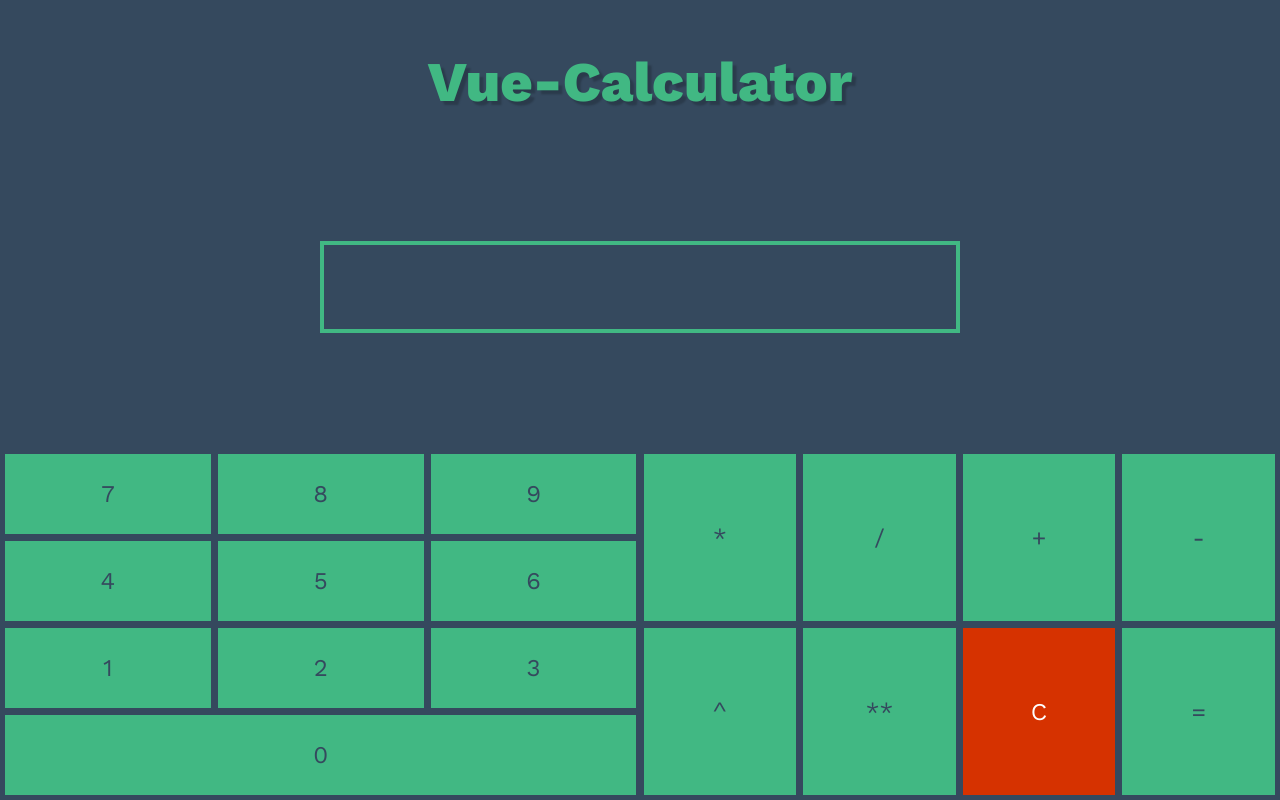
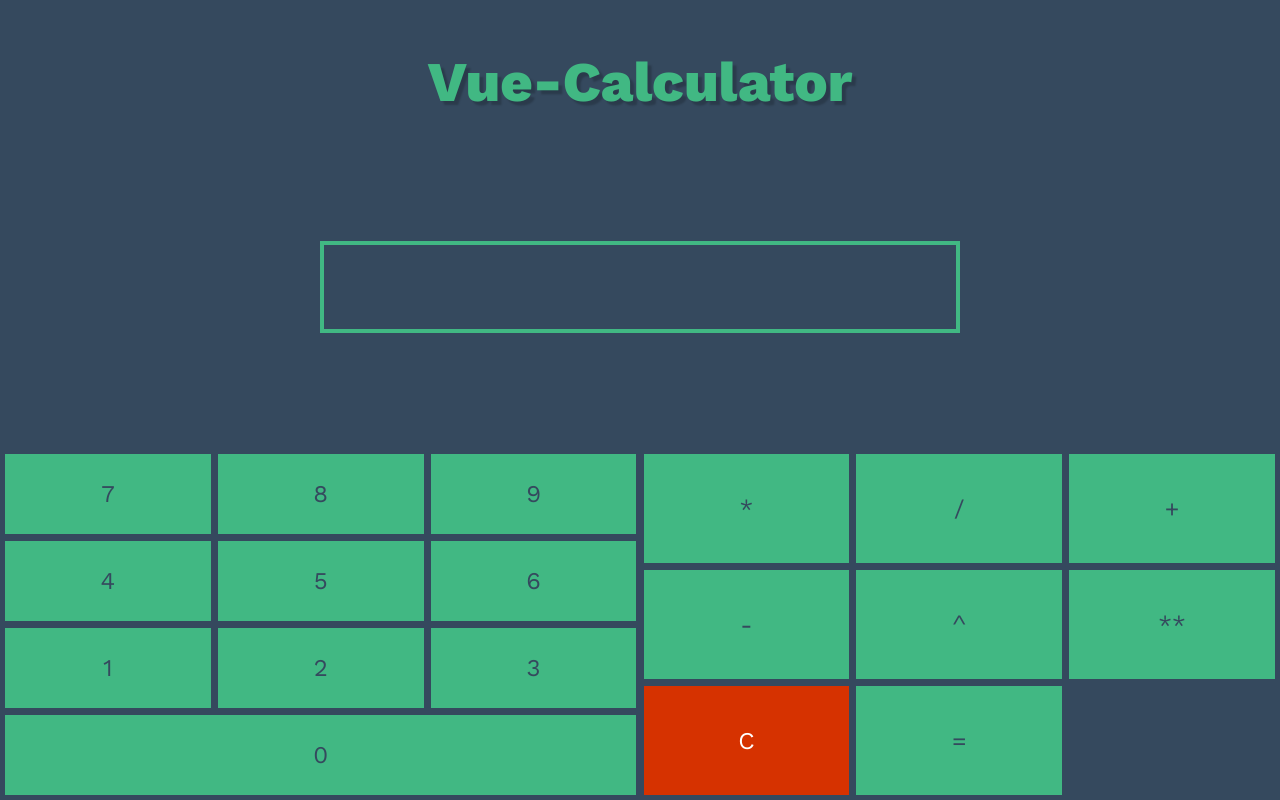
Before and after one commit to steelWinds/vue-calculate, a Vue app: page / in a window 1280 px wide. Built offline with nearby package versions, Linux system fonts and the light colour scheme.

Commit message:
update(ButtonsPanel component): change grid of operations list

```diff
--- a/src/components/ButtonsPanel.vue
+++ b/src/components/ButtonsPanel.vue
@@ -75,10 +75,10 @@ export default {
 
     &__operations-list {
         display: grid;
-        grid-template: repeat(2, 1fr) / repeat(4, 1fr);
+        grid-template: repeat(3, 1fr) / repeat(3, 1fr);
 
         @media (--tablet-w) {
-            grid-template-rows: repeat(2, 10vmin);
+            grid-template-rows: repeat(3, 10vmin);
         }
     }
 }
```
